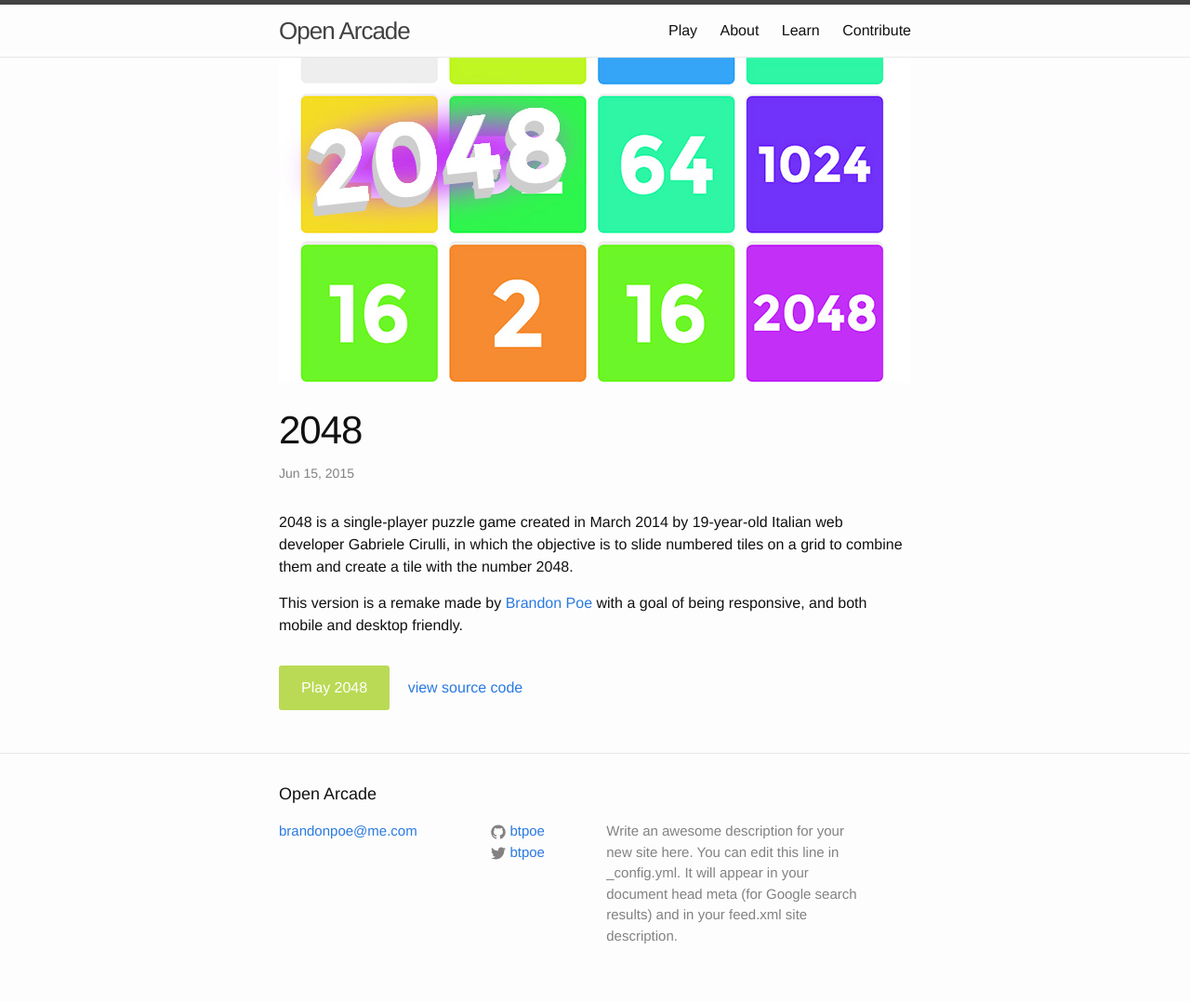
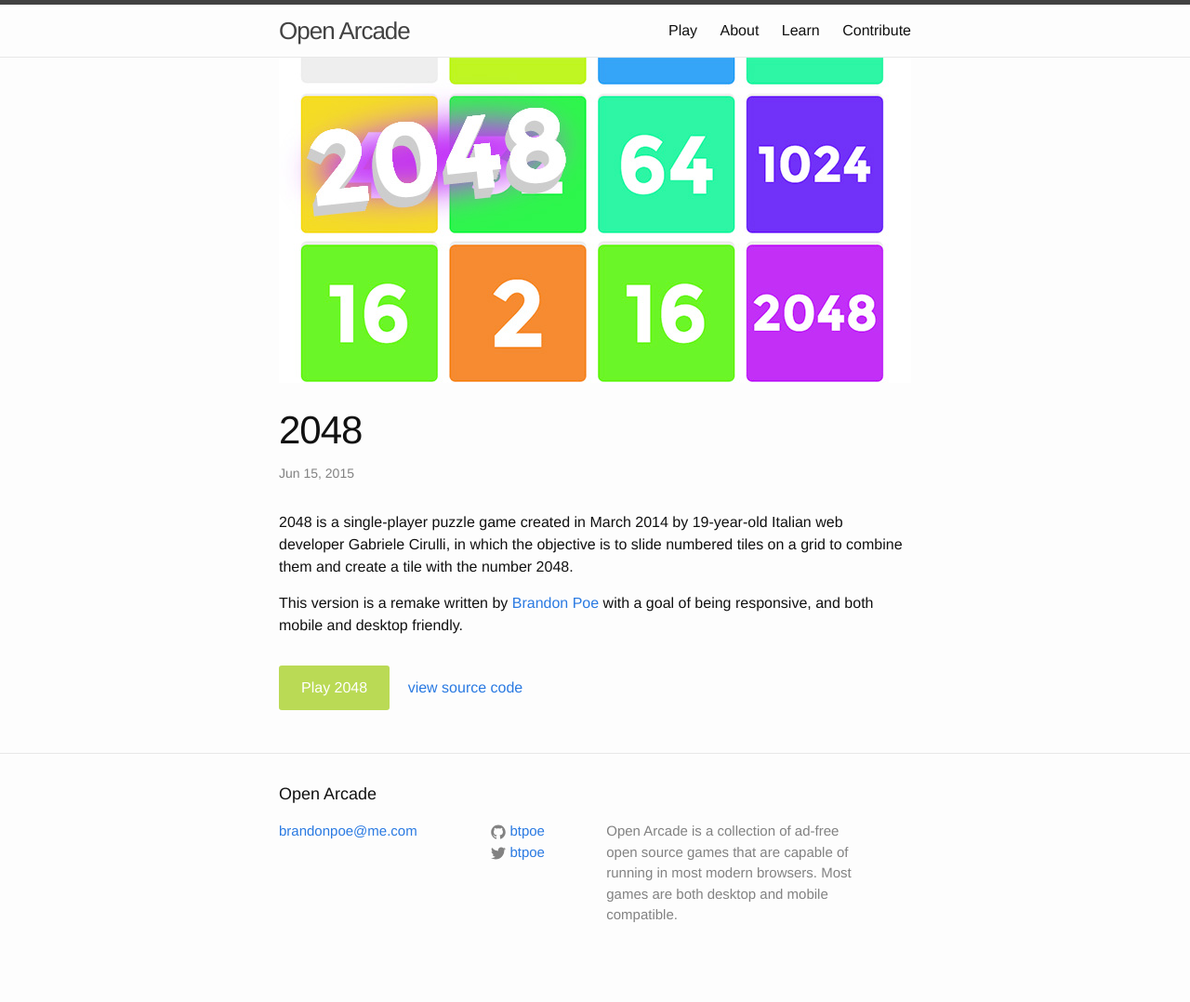
Before and after one commit to OpenArcade/openarcade.github.io, a Jekyll site: the page built from _posts/2015-06-15-2048.md, in a window 1280 px wide. Shown: the whole page at 93% size. Built offline with Jekyll 4.4.1, drawn with Linux system fonts in a browser that asks for light colours; nearby versions of some CDN libraries; after the commit the page ends 1056 px from its top, so only the background shows below that.

Commit message:
added missing icon. footer about draft

```diff
--- a/_config.yml
+++ b/_config.yml
@@ -1,10 +1,10 @@
 # Site settings
 title: Open Arcade
 email: brandonpoe@me.com
-description: > # this means to ignore newlines until "baseurl:"
-  Write an awesome description for your new site here. You can edit this
-  line in _config.yml. It will appear in your document head meta (for
-  Google search results) and in your feed.xml site description.
+description: >
+  Open Arcade is a collection of ad-free open source games
+  that are capable of running in most modern browsers.
+  Most games are both desktop and mobile compatible.
 baseurl: ""
 url: "http://openarcade.github.io"
 github_url: "http://github.com/openarcade"
--- a/_includes/footer.html
+++ b/_includes/footer.html
@@ -54,4 +54,4 @@
 </footer>
 
 <script src="https://ajax.googleapis.com/ajax/libs/jquery/2.1.4/jquery.min.js"></script>
-<script src="js/app.js"></script>
+<script src="/js/app.js"></script>
--- a/_posts/2015-06-15-2048.md
+++ b/_posts/2015-06-15-2048.md
@@ -8,5 +8,5 @@
 2048 is a single-player puzzle game created in March 2014 by 19-year-old Italian web developer Gabriele Cirulli,
 in which the objective is to slide numbered tiles on a grid to combine them and create a tile with the number 2048.
 
-This version is a remake made by [Brandon Poe](http://brandonpoe.com) with a goal of being responsive, and both
+This version is a remake written by [Brandon Poe](http://brandonpoe.com) with a goal of being responsive, and both
 mobile and desktop friendly.
```
Also changed, not shown: img/games/ludumdare29/icon.png (added), img/games/ludumdare29/icon@2x.png (added).
